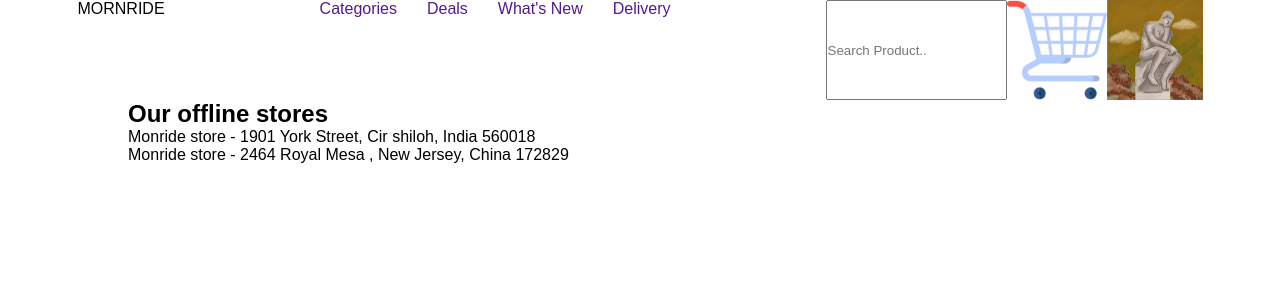
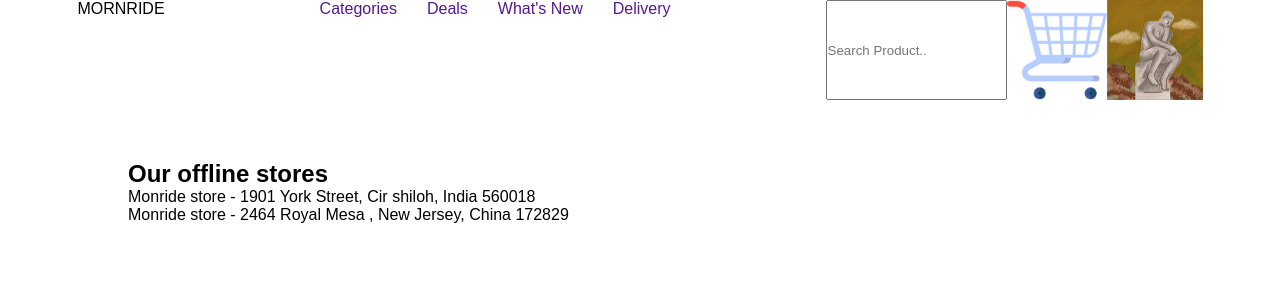
Before and after one commit to Akmalov-dev/Mornride, a React (Vite) app: page / in a window 1280 px wide. Shown: the top 300 px of the page. Built offline with nearby package versions, Linux system fonts and the light colour scheme.

Commit message:
Offline star left text

```diff
--- a/src/components/Main/Offline/Offline.css
+++ b/src/components/Main/Offline/Offline.css
@@ -0,0 +1,3 @@
+.offline-wrappers{
+    padding: 60px 0;
+}
```
